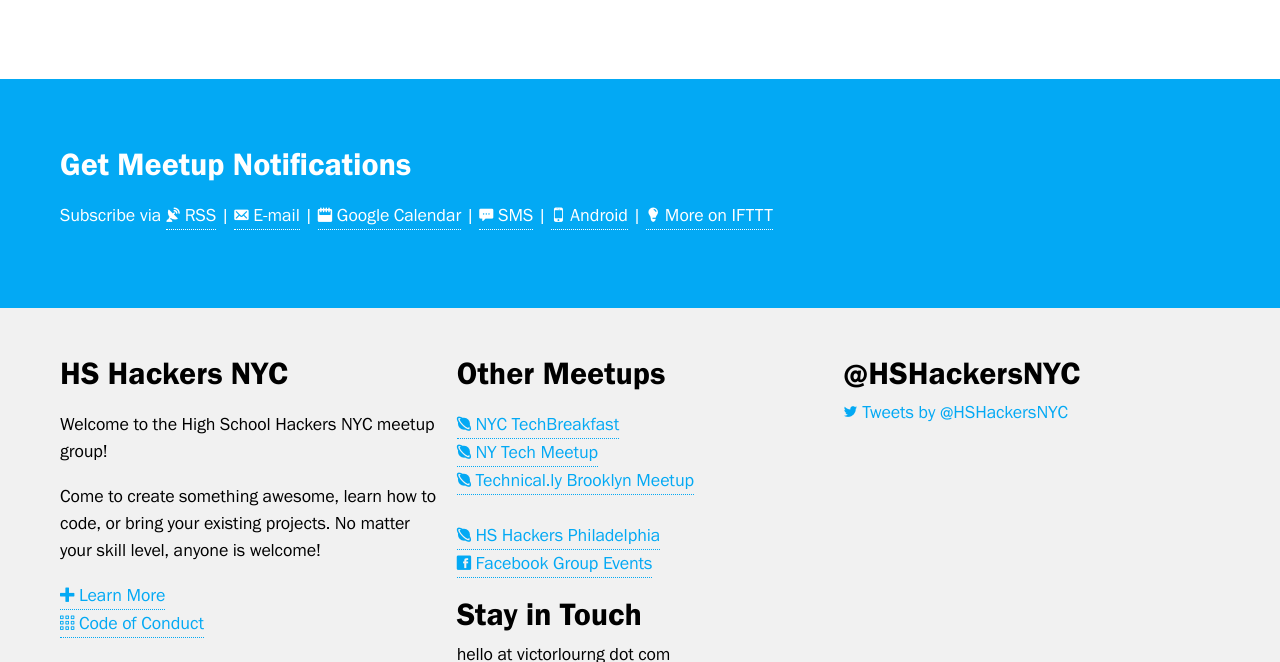
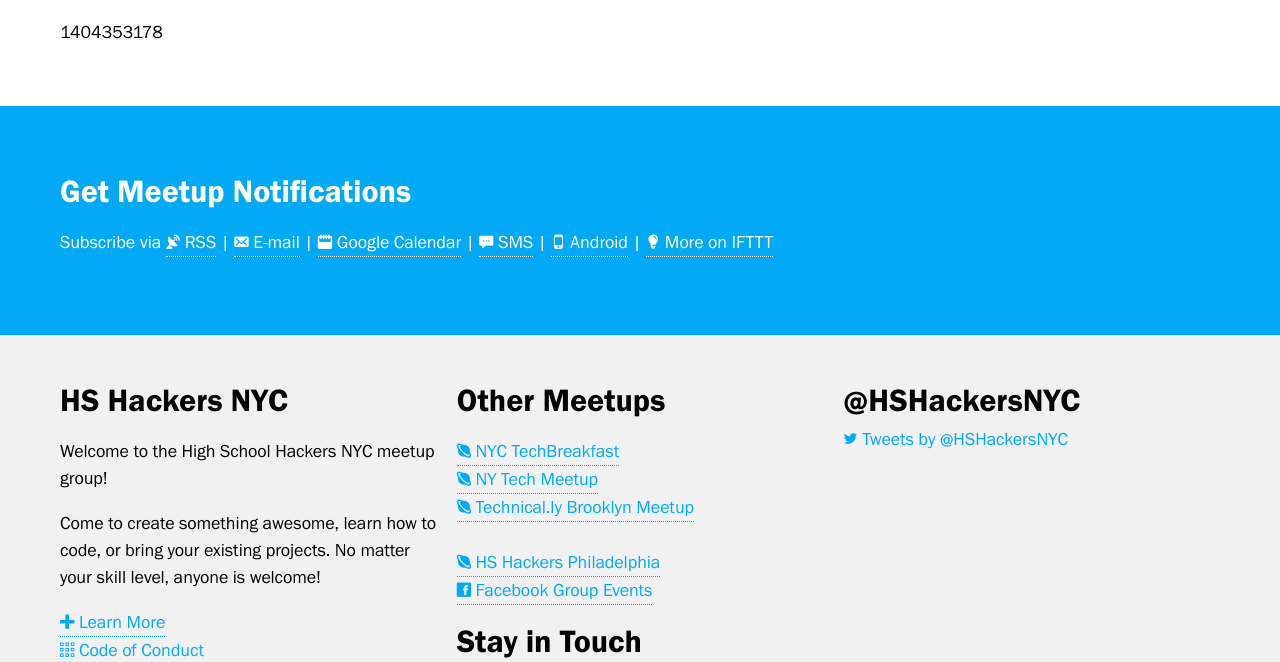
Before and after one commit to hshackers/nyc, a Jekyll site: the page built from meetups.html, in a window 1280 px wide and 900 px high, scrolled down 691 px, cut to the strip 238-900 px from the top of the window. Built offline with Jekyll 4.4.1, drawn with Linux system fonts in a browser that asks for light colours; nearby versions of some CDN libraries; comment, search, counter and statistics services are not loaded.

Commit message:
Add test

```diff
--- a/meetups.html
+++ b/meetups.html
@@ -51,3 +51,5 @@
               {% endif %}
             {% endfor %}
           </div>
+
+          {{ site.time | date: '%s' }}
```
